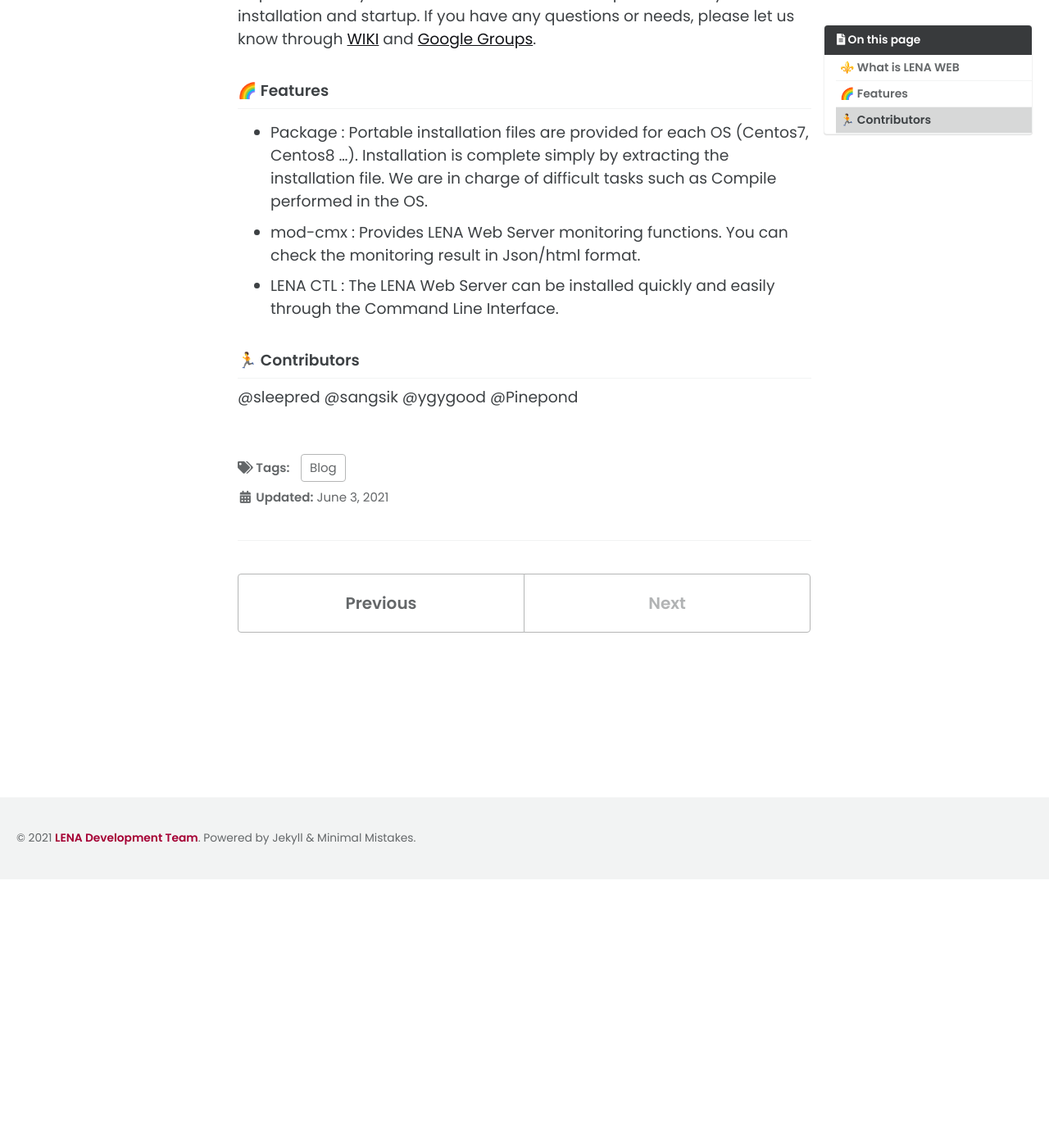
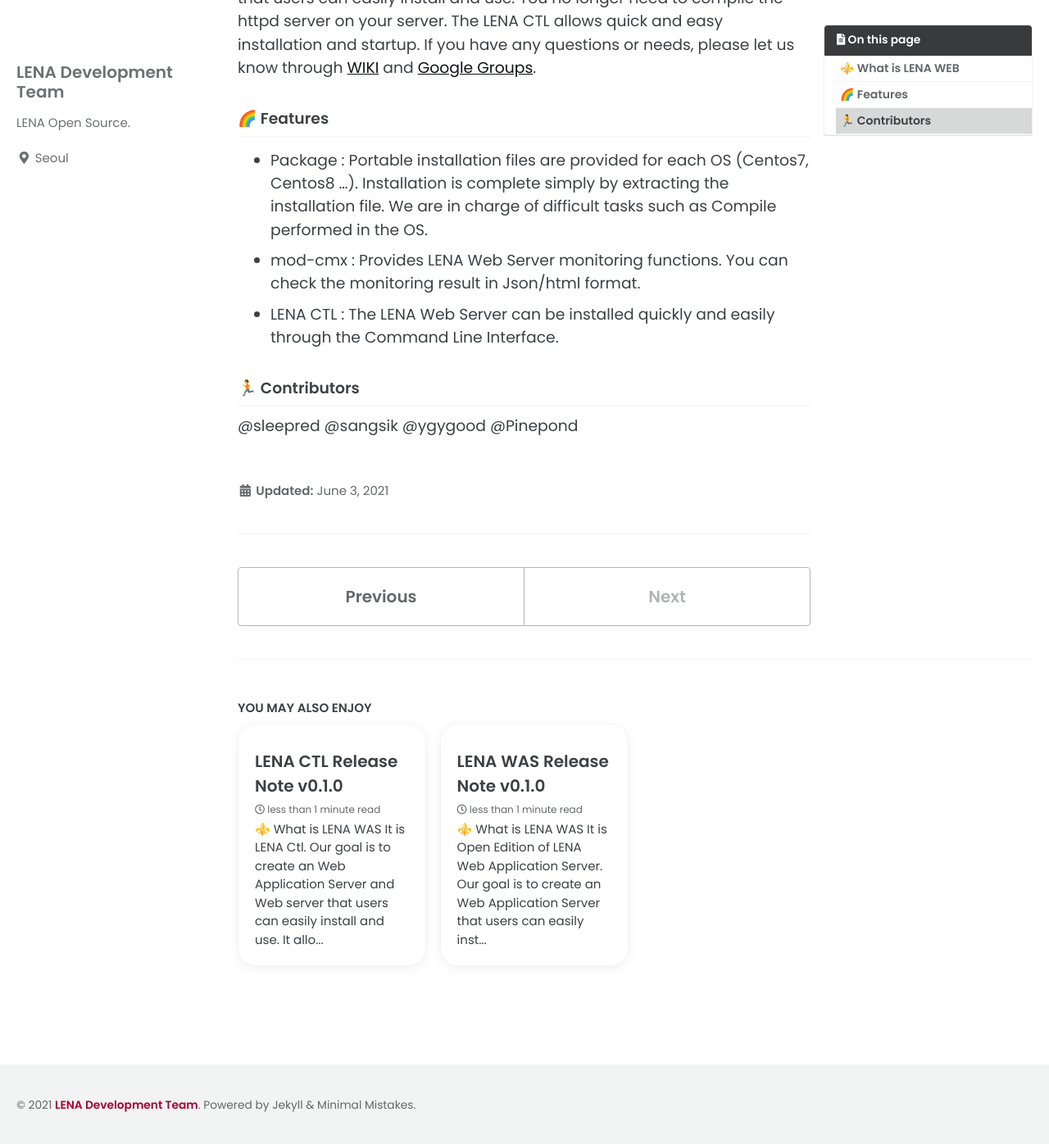
Before and after one commit to OpenLENA/openlena.github.io, a Jekyll site: the page built from _news/lena-web-release-note_v0.1.0.md, in a window 1280 px wide and 1400 px high, scrolled down 326 px. Shown: the top 1396 px of the window at 82% size. Built offline with Jekyll 4.4.1, drawn with Linux system fonts in a browser that asks for light colours; cached includes are drawn as plain includes; emoji names are drawn with the system emoji font; some web fonts are replaced; some of the changed text lies outside the part shown.

Commit message:
docs: Update new layout

```diff
--- a/_config.yml
+++ b/_config.yml
@@ -286,6 +286,17 @@ defaults:
       comments: true
       share: false
       related: true
+  # _news
+  - scope:
+      path: "_news"
+      type: news
+    values:
+      layout: single
+      author_profile: true
+      read_time: true
+      comments: true
+      share: false
+      related: true
   # _pages
   - scope:
       path: "_pages"
--- /dev/null
+++ b/_layouts/single-news.html
@@ -0,0 +1,77 @@
+---
+layout: default
+---
+
+{% if page.header.overlay_color or page.header.overlay_image or page.header.image %}
+  {% include page__hero.html %}
+{% elsif page.header.video.id and page.header.video.provider %}
+  {% include page__hero_video.html %}
+{% endif %}
+
+{% if page.url != "/" and site.breadcrumbs %}
+  {% unless paginator %}
+    {% include breadcrumbs.html %}
+  {% endunless %}
+{% endif %}
+
+<div id="main" role="main">
+  {% include sidebar.html %}
+
+  <article class="page" itemscope itemtype="https://schema.org/CreativeWork">
+    {% if page.title %}<meta itemprop="headline" content="{{ page.title | markdownify | strip_html | strip_newlines | escape_once }}">{% endif %}
+    {% if page.excerpt %}<meta itemprop="description" content="{{ page.excerpt | markdownify | strip_html | strip_newlines | escape_once }}">{% endif %}
+    {% if page.date %}<meta itemprop="datePublished" content="{{ page.date | date_to_xmlschema }}">{% endif %}
+    {% if page.last_modified_at %}<meta itemprop="dateModified" content="{{ page.last_modified_at | date_to_xmlschema }}">{% endif %}
+
+    <div class="page__inner-wrap markdown-body">
+      {% unless page.header.overlay_color or page.header.overlay_image %}
+        <header>
+          {% if page.title %}<h1 id="page-title" class="page__title" itemprop="headline">{{ page.title | markdownify | remove: "<p>" | remove: "</p>" }}</h1>{% endif %}
+          {% include page__meta.html %}
+        </header>
+      {% endunless %}
+
+      <section class="page__content" itemprop="text">
+        {% if page.toc %}
+          <aside class="sidebar__right {% if page.toc_sticky %}sticky{% endif %}">
+            <nav class="toc">
+              <header><h4 class="nav__title"><i class="fas fa-{{ page.toc_icon | default: 'file-alt' }}"></i> {{ page.toc_label | default: site.data.ui-text[site.locale].toc_label | default: "On this page" }}</h4></header>
+              {% include toc.html sanitize=true html=content h_min=1 h_max=6 class="toc__menu" skip_no_ids=true %}
+            </nav>
+          </aside>
+        {% endif %}
+        {{ content }}
+        {% if page.link %}<div><a href="{{ page.link }}" class="btn btn--primary">{{ site.data.ui-text[site.locale].ext_link_label | default: "Direct Link" }}</a></div>{% endif %}
+      </section>
+
+      <footer class="page__meta">
+        {% if site.data.ui-text[site.locale].meta_label %}
+          <h4 class="page__meta-title">{{ site.data.ui-text[site.locale].meta_label }}</h4>
+        {% endif %}
+        {% include page__taxonomy.html %}
+        {% include page__date.html %}
+      </footer>
+
+      {% if page.share %}{% include social-share.html %}{% endif %}
+
+      {% include post_pagination.html %}
+    </div>
+
+    {% if jekyll.environment == 'production' and site.comments.provider and page.comments %}
+      {% include comments.html %}
+    {% endif %}
+  </article>
+
+
+  <div class="page__related">
+    <h4 class="page__related-title">{{ site.data.ui-text[site.locale].related_label | default: "You May Also Enjoy" }}</h4>
+    <div class="grid__wrapper">
+      {% for post in site.news limit:4 %}
+        {% if post.id == page.id %}
+          {% continue %}
+        {% endif %}
+        {% include archive-single.html type="grid" %}
+      {% endfor %}
+    </div>
+  </div>
+</div>
--- a/_news/lena-web-release-note_v0.1.0.md
+++ b/_news/lena-web-release-note_v0.1.0.md
@@ -1,12 +1,8 @@
 ---
 title: "LENA WEB Release Note v0.1.0"
-layout: single
+layout: single-news
 toc: true
 toc_sticky: true
-categroies:
-  - Blog
-tags:
-  - Blog
 ---
 
 ## :fleur_de_lis: What is LENA WEB
```
Also changed, not shown: _news/lena-ctl-release-note_v0.1.0.md (+1 -5 lines), _news/lena-was-release-note_v0.1.0.md (+1 -5 lines).
